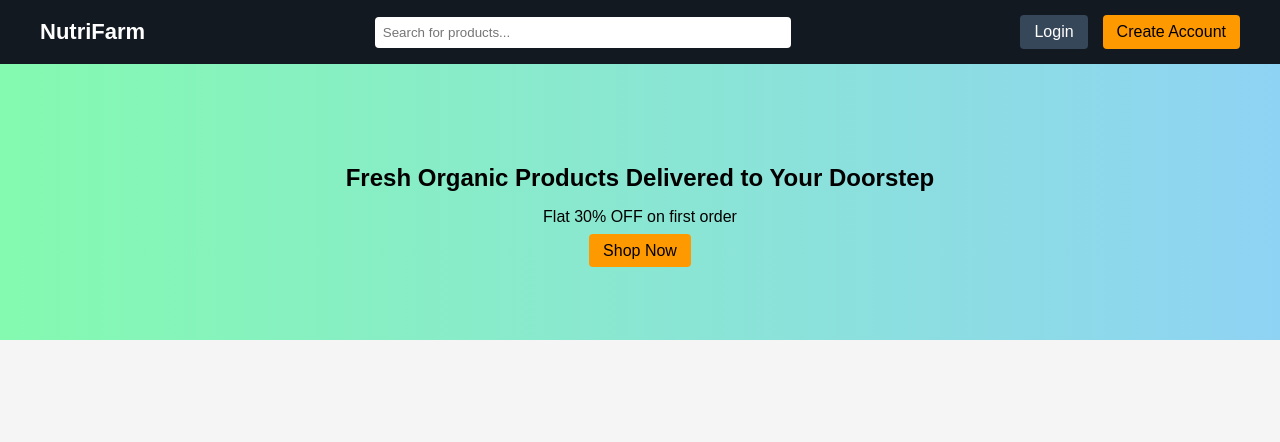
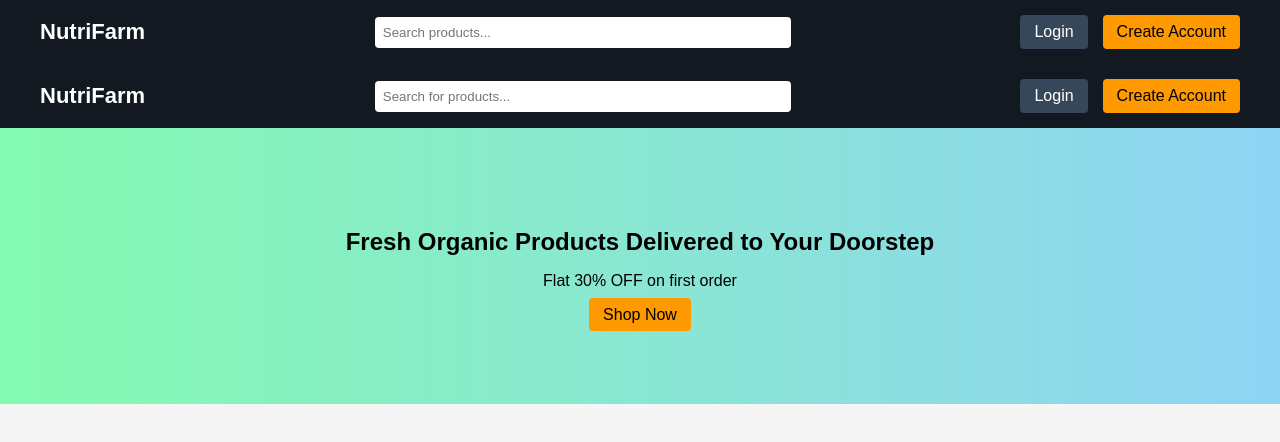
Before and after one commit to pritamjat/store-nutrifarmdelight, a Next.js app: page / in a window 1280 px wide. Shown: the top 442 px of the page. Built offline with nearby package versions, Linux system fonts and the light colour scheme; no server answers.

Commit message:
Enhance RootLayout with user authentication and navbar
Refactor RootLayout to include authentication and navigation.

```diff
--- a/app/layout.js
+++ b/app/layout.js
@@ -1,14 +1,63 @@
-import './globals.css';
+import "./globals.css";
+import Link from "next/link";
+import { cookies } from "next/headers";
+import { verifyToken } from "@/lib/auth";
 
-export const metadata = {
-  title: 'NutriFarm Delight Auth',
-  description: 'Next.js and MongoDB authentication example'
-};
+export default async function RootLayout({ children }) {
+  const cookieStore = cookies();
+  const token = cookieStore.get("auth_token")?.value;
 
-export default function RootLayout({ children }) {
+  let user = null;
+
+  if (token) {
+    try {
+      user = await verifyToken(token);
+    } catch (err) {
+      user = null;
+    }
+  }
+
+  const isLoggedIn = !!user;
+
   return (
     <html lang="en">
-      <body>{children}</body>
+      <body>
+
+        {/* ===== GLOBAL NAVBAR ===== */}
+        <header className="navbar">
+          <div className="logo">
+            <Link href="/">NutriFarm</Link>
+          </div>
+
+          <div className="search">
+            <input type="text" placeholder="Search products..." />
+          </div>
+
+          <div className="nav-right">
+            {!isLoggedIn ? (
+              <>
+                <Link href="/login" className="btn">Login</Link>
+                <Link href="/register" className="btn primary">
+                  Create Account
+                </Link>
+              </>
+            ) : (
+              <>
+                <span style={{ marginRight: "10px" }}>
+                  👤 {user.name}
+                </span>
+                <Link href="/cart" className="btn">
+                  Cart 🛒
+                </Link>
+              </>
+            )}
+          </div>
+        </header>
+
+        {/* Page Content */}
+        {children}
+
+      </body>
     </html>
   );
 }
```
